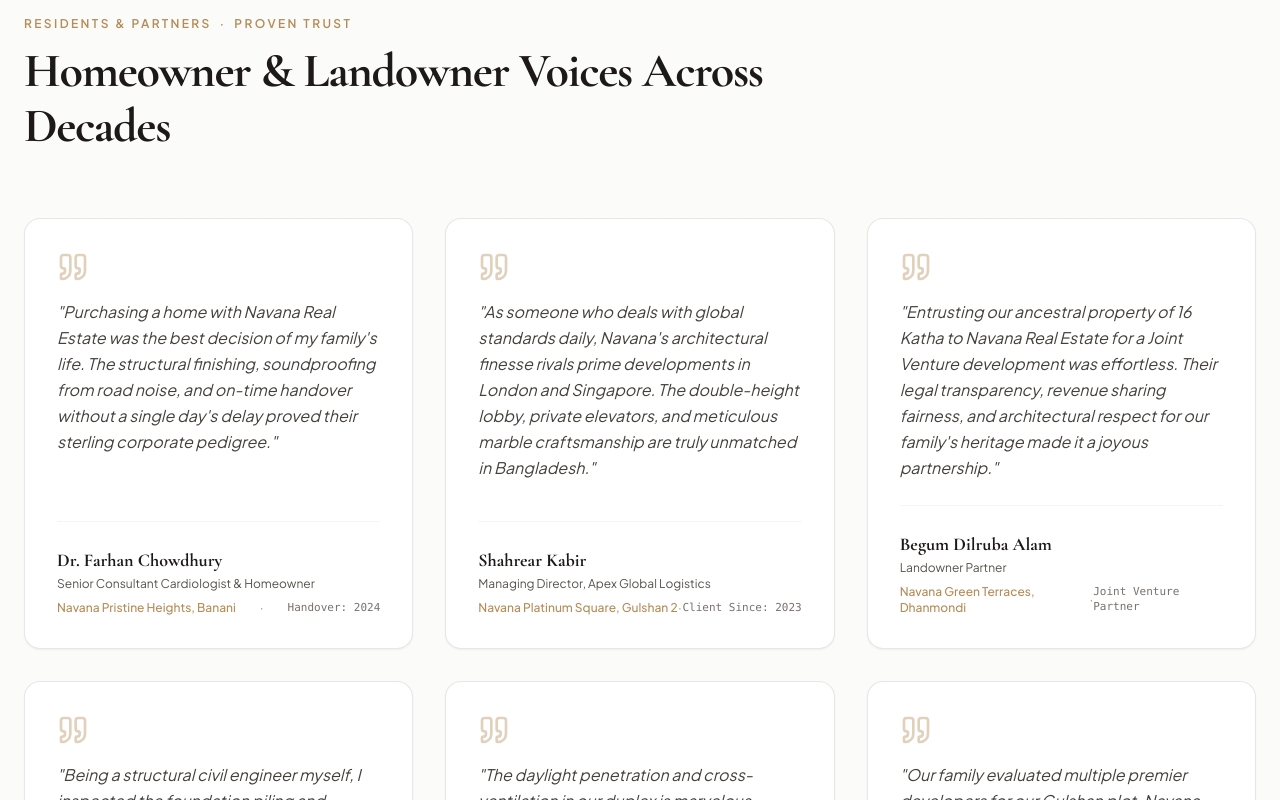
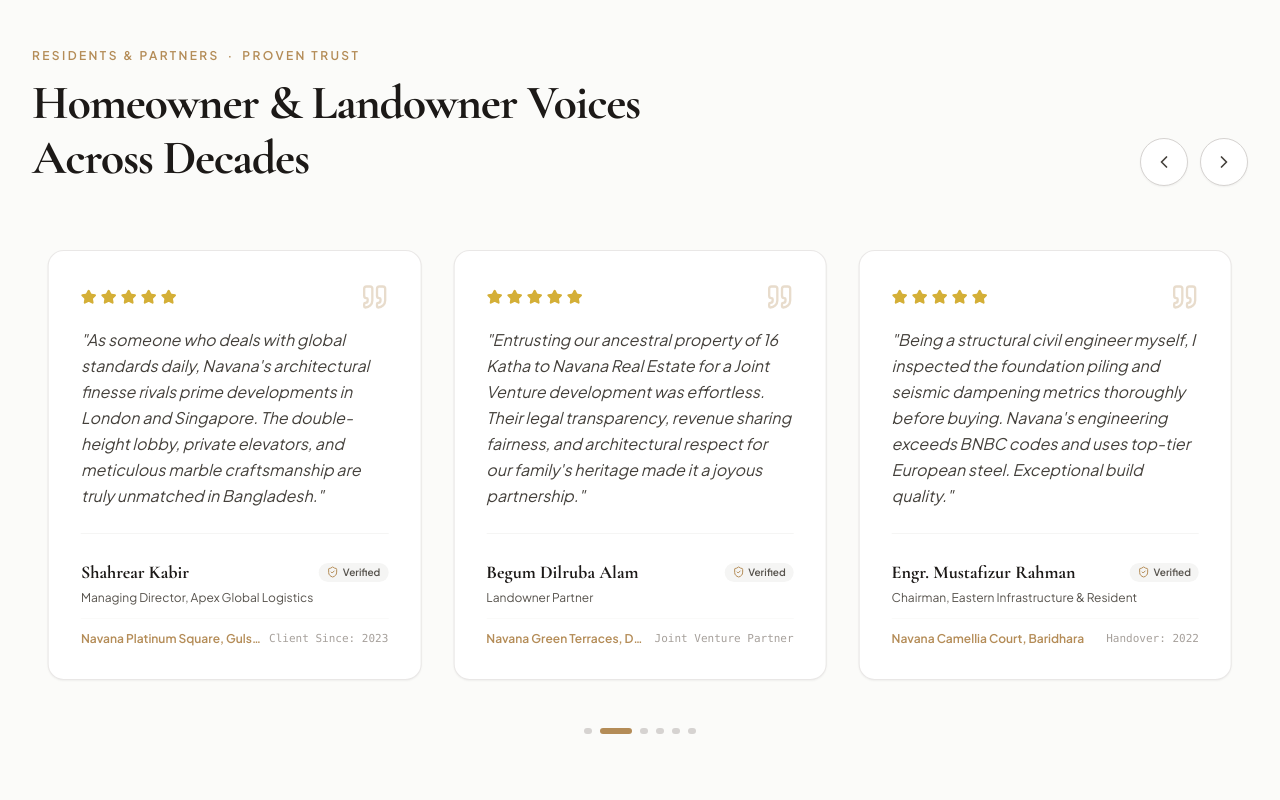
Before and after one commit to SayhamKayes/SKz-Real-Eastate, a React (Vite) app: page / in a window 1280 px wide. Shown: the part 7460-8260 px from the top of the page. Built offline with nearby package versions, Linux system fonts and the light colour scheme.

Commit message:
feat(reviews): convert testimonials into continuous infinite loop slider

```diff
--- a/Frontend/components/Testimonials/ClientReviews.jsx
+++ b/Frontend/components/Testimonials/ClientReviews.jsx
@@ -1,14 +1,166 @@
-import React from 'react';
+import React, { useState, useEffect, useRef, useCallback, useMemo } from 'react';
 import { TESTIMONIALS } from '../../services/propertyData.js';
-import { Quote } from 'lucide-react';
+import { Quote, ChevronLeft, ChevronRight, Star, ShieldCheck } from 'lucide-react';
 
 export default function ClientReviews() {
+  const N = TESTIMONIALS.length; // 6 testimonials
+
+  // Tripled slides array for seamless, continuous infinite loop:
+  // indices 0..N-1 (clone-before), N..2N-1 (main items), 2N..3N-1 (clone-after)
+  const extendedSlides = useMemo(() => [
+    ...TESTIMONIALS.map((item, idx) => ({ ...item, _loopId: `prev-${idx}` })),
+    ...TESTIMONIALS.map((item, idx) => ({ ...item, _loopId: `main-${idx}` })),
+    ...TESTIMONIALS.map((item, idx) => ({ ...item, _loopId: `next-${idx}` })),
+  ], [N]);
+
+  // Responsive visible slides count
+  const [visibleCount, setVisibleCount] = useState(3);
+
+  useEffect(() => {
+    const updateVisible = () => {
+      if (window.innerWidth < 640) {
+        setVisibleCount(1);
+      } else if (window.innerWidth < 1024) {
+        setVisibleCount(2);
+      } else {
+        setVisibleCount(3);
+      }
+    };
+    updateVisible();
+    window.addEventListener('resize', updateVisible);
+    return () => window.removeEventListener('resize', updateVisible);
+  }, []);
+
+  // State: start at main set (index N = 6)
+  const [currentIndex, setCurrentIndex] = useState(N);
+  const [isTransitioning, setIsTransitioning] = useState(false);
+  const [isPaused, setIsPaused] = useState(false);
+  const [dragOffset, setDragOffset] = useState(0);
+  const [isDragging, setIsDragging] = useState(false);
+
+  const isTransitioningRef = useRef(false);
+  const isDraggingRef = useRef(false);
+  const hasDraggedRef = useRef(false);
+  const startXRef = useRef(0);
+  const dragOffsetRef = useRef(0);
+  const sliderRef = useRef(null);
+
+  // Transition End: Teleport without animation when leaving the main range [N, 2N - 1]
+  const handleTransitionEnd = useCallback(() => {
+    isTransitioningRef.current = false;
+    setIsTransitioning(false);
+
+    setCurrentIndex((prev) => {
+      if (prev >= 2 * N) {
+        return prev - N;
+      }
+      if (prev < N) {
+        return prev + N;
+      }
+      return prev;
+    });
+  }, [N]);
+
+  // Safety fallback if transition end event misses
+  useEffect(() => {
+    if (!isTransitioning) return;
+    const timer = setTimeout(() => {
+      handleTransitionEnd();
+    }, 700);
+    return () => clearTimeout(timer);
+  }, [isTransitioning, currentIndex, handleTransitionEnd]);
+
+  // Next Slide (Infinite Loop)
+  const nextSlide = useCallback(() => {
+    if (isTransitioningRef.current) return;
+    isTransitioningRef.current = true;
+    setIsTransitioning(true);
+    setCurrentIndex((prev) => prev + 1);
+  }, []);
+
+  // Prev Slide (Infinite Loop)
+  const prevSlide = useCallback(() => {
+    if (isTransitioningRef.current) return;
+    isTransitioningRef.current = true;
+    setIsTransitioning(true);
+    setCurrentIndex((prev) => prev - 1);
+  }, []);
+
+  // Autoplay loop (5s interval, pauses when hovering or dragging)
+  useEffect(() => {
+    if (isPaused || isDragging) return;
+    const interval = setInterval(() => {
+      nextSlide();
+    }, 5500);
+    return () => clearInterval(interval);
+  }, [isPaused, isDragging, nextSlide]);
+
+  // Drag & Swipe Pointer Event Handlers
+  const handlePointerDown = (e) => {
+    if (isTransitioningRef.current) return;
+    isDraggingRef.current = true;
+    hasDraggedRef.current = false;
+    startXRef.current = e.clientX;
+    dragOffsetRef.current = 0;
+    setIsDragging(true);
+  };
+
+  useEffect(() => {
+    const handlePointerMove = (e) => {
+      if (!isDraggingRef.current) return;
+      const deltaX = e.clientX - startXRef.current;
+      if (Math.abs(deltaX) > 6) {
+        hasDraggedRef.current = true;
+      }
+      dragOffsetRef.current = deltaX;
+      setDragOffset(deltaX);
+    };
+
+    const handlePointerUp = () => {
+      if (!isDraggingRef.current) return;
+      isDraggingRef.current = false;
+      setIsDragging(false);
+
+      const offset = dragOffsetRef.current;
+      const threshold = 50;
+
+      if (Math.abs(offset) > threshold) {
+        if (offset < 0) {
+          nextSlide();
+        } else {
+          prevSlide();
+        }
+      }
+      setDragOffset(0);
+
+      setTimeout(() => {
+        hasDraggedRef.current = false;
+      }, 150);
+    };
+
+    window.addEventListener('pointermove', handlePointerMove);
+    window.addEventListener('pointerup', handlePointerUp);
+    window.addEventListener('pointercancel', handlePointerUp);
+
+    return () => {
+      window.removeEventListener('pointermove', handlePointerMove);
+      window.removeEventListener('pointerup', handlePointerUp);
+      window.removeEventListener('pointercancel', handlePointerUp);
+    };
+  }, [isDragging, nextSlide, prevSlide]);
+
   return (
-    <section className="py-20 px-6 bg-[#FBFBF9] border-t border-stone-200/80">
+    <section
+      id="proven-trust-section"
+      className="py-20 md:py-28 px-4 sm:px-6 lg:px-8 bg-[#FBFBF9] border-t border-stone-200/80 overflow-hidden select-none"
+      onMouseEnter={() => setIsPaused(true)}
+      onMouseLeave={() => setIsPaused(false)}
+    >
       <div className="max-w-7xl mx-auto">
 
-        {/* Section Header */}
-        <div className="max-w-3xl mb-16">
+        {/* Section Header with Left/Right Nav Arrows */}
+        <div className="flex flex-col md:flex-row md:items-end justify-between gap-6 mb-12 sm:mb-16">
+          <div className="max-w-2xl">
             <div className="flex items-center gap-2 text-xs font-semibold tracking-[0.2em] text-[#B48C57] uppercase mb-3">
               <span>RESIDENTS & PARTNERS</span>
               <span aria-hidden="true">·</span>
@@ -19,35 +171,121 @@
             </h2>
           </div>
 
-        {/* Testimonials 3-Column Grid */}
-        <div className="grid grid-cols-1 md:grid-cols-3 gap-8">
-          {TESTIMONIALS.map((t) => (
+          {/* Navigation Arrows */}
+          <div className="flex items-center gap-3 self-end md:self-auto">
+            <button
+              type="button"
+              onClick={prevSlide}
+              aria-label="Previous testimonial"
+              className="w-12 h-12 rounded-full border border-stone-300 bg-white hover:bg-stone-900 hover:text-white hover:border-stone-900 text-stone-700 flex items-center justify-center transition-all duration-300 shadow-xs cursor-pointer active:scale-95"
+            >
+              <ChevronLeft className="w-5 h-5" />
+            </button>
+            <button
+              type="button"
+              onClick={nextSlide}
+              aria-label="Next testimonial"
+              className="w-12 h-12 rounded-full border border-stone-300 bg-white hover:bg-stone-900 hover:text-white hover:border-stone-900 text-stone-700 flex items-center justify-center transition-all duration-300 shadow-xs cursor-pointer active:scale-95"
+            >
+              <ChevronRight className="w-5 h-5" />
+            </button>
+          </div>
+        </div>
+
+        {/* Carousel Viewport Container */}
+        <div className="relative">
+
+          {/* Slider Track Container */}
           <div
-              key={t.id}
-              className="p-8 bg-white border border-stone-200/90 rounded-2xl shadow-xs flex flex-col justify-between space-y-6"
+            ref={sliderRef}
+            className="overflow-hidden cursor-grab active:cursor-grabbing pb-4 touch-pan-y"
+            onPointerDown={handlePointerDown}
           >
+            <div
+              onTransitionEnd={handleTransitionEnd}
+              className="flex will-change-transform"
+              style={{
+                transform: `translateX(calc(-${currentIndex * (100 / visibleCount)}% + ${dragOffset}px))`,
+                transition: isDragging || !isTransitioning ? 'none' : 'transform 600ms cubic-bezier(0.25, 1, 0.5, 1)',
+              }}
+            >
+              {extendedSlides.map((t, idx) => (
+                <div
+                  key={`${t.id}-${t._loopId}-${idx}`}
+                  style={{ width: `${100 / visibleCount}%` }}
+                  className="shrink-0 px-3 md:px-4"
+                >
+                  <div className="h-full p-8 bg-white border border-stone-200/90 rounded-2xl shadow-xs hover:shadow-md transition-shadow flex flex-col justify-between space-y-6">
+
+                    {/* Upper: Stars & Quote */}
                     <div className="space-y-4">
-                <Quote className="w-8 h-8 text-[#B48C57]/40" />
+                      <div className="flex items-center justify-between">
+                        <div className="flex items-center gap-1 text-[#D4AF37]">
+                          {[...Array(5)].map((_, i) => (
+                            <Star key={i} className="w-4 h-4 fill-[#D4AF37]" />
+                          ))}
+                        </div>
+                        <Quote className="w-7 h-7 text-[#B48C57]/30" />
+                      </div>
+
                       <p className="text-sm md:text-base text-stone-700 leading-relaxed italic">
                         "{t.quote}"
                       </p>
                     </div>
 
+                    {/* Lower: Author Info & Credential */}
                     <div className="pt-6 border-t border-stone-100">
+                      <div className="flex items-center justify-between">
                         <div className="font-serif text-lg font-bold text-stone-900">
                           {t.client}
                         </div>
-                <div className="text-xs text-stone-600 mt-0.5">
+                        <div className="inline-flex items-center gap-1 px-2 py-0.5 rounded-full bg-stone-100 text-[10px] font-semibold text-stone-600">
+                          <ShieldCheck className="w-3 h-3 text-[#B48C57]" />
+                          <span>Verified</span>
+                        </div>
+                      </div>
+
+                      <div className="text-xs text-stone-600 mt-1">
                         {t.role}
                       </div>
-                <div className="flex items-center justify-between text-xs text-[#B48C57] font-medium mt-2">
-                  <span>{t.project}</span>
-                  <span className="text-stone-400">·</span>
-                  <span className="text-stone-500 font-mono text-[11px]">{t.handoverYear}</span>
+
+                      <div className="flex items-center justify-between text-xs text-[#B48C57] font-medium mt-3 pt-3 border-t border-stone-50">
+                        <span className="truncate pr-2 font-semibold">{t.project}</span>
+                        <span className="text-stone-400 font-mono text-[11px] shrink-0">{t.handoverYear}</span>
                       </div>
+                    </div>
+
                   </div>
                 </div>
               ))}
+            </div>
+          </div>
+
+          {/* Dots Indicator for Current Slide Position */}
+          <div className="flex items-center justify-center gap-2 mt-8">
+            {TESTIMONIALS.map((_, i) => {
+              const activeIndex = currentIndex % N;
+              const isActive = activeIndex === i;
+
+              return (
+                <button
+                  key={i}
+                  type="button"
+                  onClick={() => {
+                    if (isTransitioningRef.current) return;
+                    isTransitioningRef.current = true;
+                    setIsTransitioning(true);
+                    setCurrentIndex(N + i);
+                  }}
+                  aria-label={`Go to slide ${i + 1}`}
+                  className={`h-1.5 rounded-full transition-all duration-300 cursor-pointer ${
+                    isActive ? 'w-8 bg-[#B48C57]' : 'w-2 bg-stone-300 hover:bg-stone-400'
+                  }`}
+                />
+              );
+            })}
+          </div>
+
         </div>
 
       </div>
```
Lines whose indentation alone changed are shown as unchanged.
